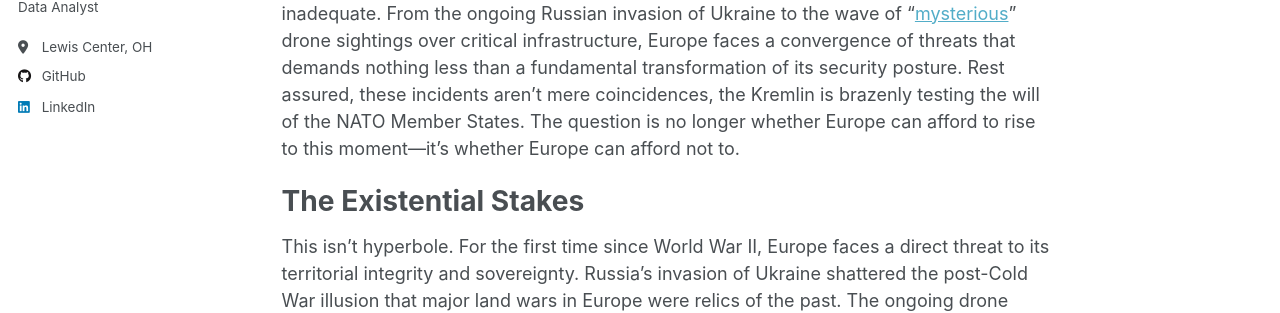
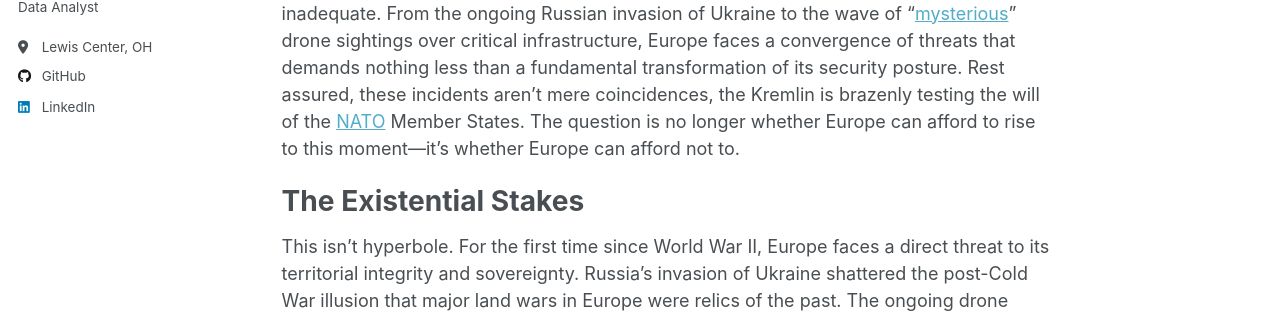
Before and after one commit to chkbm/chkpage, a Jekyll site: the page built from _posts/2025-12-22-europe-must-rise-to-the-moment.md, in a window 1280 px wide and 900 px high. Shown: the part 278-591 px from the top of the window. Built offline with Jekyll 4.4.1, drawn with Linux system fonts in a browser that asks for light colours; a script that is not in the unit is left out; part of the change alters nothing that is shown.

```diff
--- a/_posts/2025-12-22-europe-must-rise-to-the-moment.md
+++ b/_posts/2025-12-22-europe-must-rise-to-the-moment.md
@@ -8,7 +8,7 @@ tags:
   - Europe
 ---
 
-The alarm bells are ringing across Europe, yet the response remains fragmented and inadequate. From the ongoing Russian invasion of Ukraine to the wave of "[mysterious](https://www.wsj.com/world/europe/denmark-says-new-drone-flights-over-military-base-airports-are-hybrid-attack-e9f94aac)" drone sightings over critical infrastructure, Europe faces a convergence of threats that demands nothing less than a fundamental transformation of its security posture. Rest assured, these incidents aren't mere coincidences, the Kremlin is brazenly testing the will of the NATO Member States. The question is no longer whether Europe can afford to rise to this moment—it's whether Europe can afford not to.
+The alarm bells are ringing across Europe, yet the response remains fragmented and inadequate. From the ongoing Russian invasion of Ukraine to the wave of "[mysterious](https://www.wsj.com/world/europe/denmark-says-new-drone-flights-over-military-base-airports-are-hybrid-attack-e9f94aac)" drone sightings over critical infrastructure, Europe faces a convergence of threats that demands nothing less than a fundamental transformation of its security posture. Rest assured, these incidents aren't mere coincidences, the Kremlin is brazenly testing the will of the [NATO](https://www.nato.int/en) Member States. The question is no longer whether Europe can afford to rise to this moment—it's whether Europe can afford not to.
 
 The Existential Stakes
 ======
```
